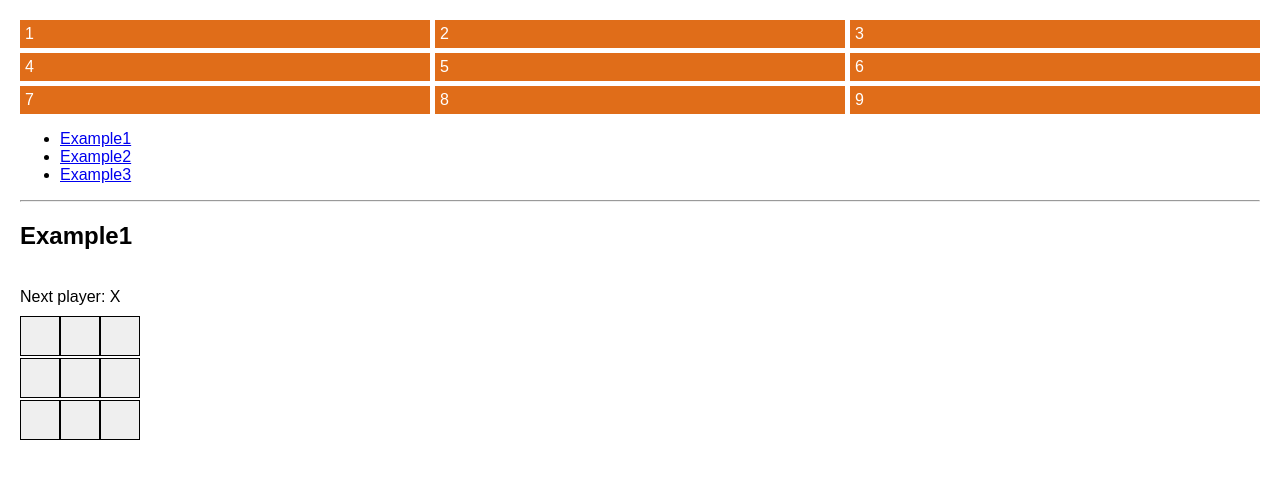
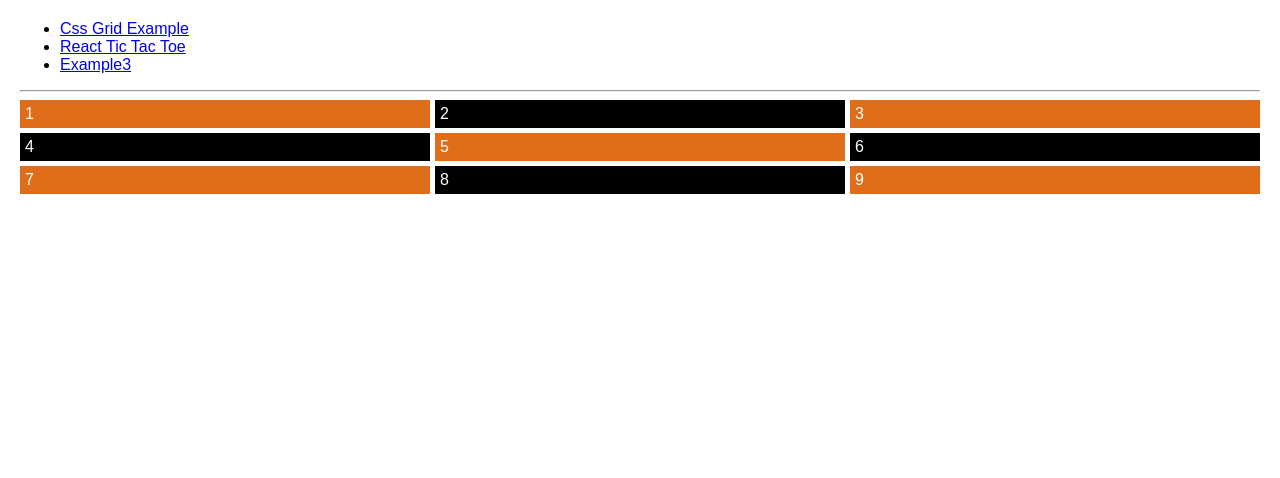
Before and after one commit to bdog72/react-practice-april-1, a React app: page / in a window 1280 px wide. Shown: the top 478 px of the page. Built offline with nearby package versions, Linux system fonts and the light colour scheme.

Commit message:
connected react router with examples

```diff
--- a/src/components/App.js
+++ b/src/components/App.js
@@ -4,13 +4,23 @@ from 'react-router-dom'
 import TicTacToe from './TicTacToe'
 const Example1 = () => (
   <div>
-    <h2>Example1</h2>
+    <div className='wrapper'>
+      <div>1</div>
+      <div>2</div>
+      <div>3</div>
+      <div>4</div>
+      <div>5</div>
+      <div>6</div>
+      <div>7</div>
+      <div>8</div>
+      <div>9</div>
+    </div>
   </div>
 )
 
 const Example2 = () => (
   <div>
-    <h2>Example2</h2>
+    <TicTacToe />
   </div>
 )
 
@@ -26,8 +36,8 @@ const Example3 = ({ match }) => (
     <ul>
       <li>
         <Link to={`${match.url}/rendering`}>
-          Example1
-        </Link>
+        Example1
+      </Link>
       </li>
       <li>
         <Link to={`${match.url}/components`}>
@@ -51,8 +61,8 @@ const BasicExample = () => (
   <Router>
     <div>
       <ul>
-        <li><Link to='/'>Example1</Link></li>
-        <li><Link to='/1'>Example2</Link></li>
+        <li><Link to='/'>Css Grid Example</Link></li>
+        <li><Link to='/1'>React Tic Tac Toe</Link></li>
         <li><Link to='/2'>Example3</Link></li>
       </ul>
       <hr />
@@ -66,20 +76,8 @@ const BasicExample = () => (
 export default class App extends Component {
   render () {
     return <div>
-      <div className='wrapper'>
-        <div>1</div>
-        <div>2</div>
-        <div>3</div>
-        <div>4</div>
-        <div>5</div>
-        <div>6</div>
-        <div>7</div>
-        <div>8</div>
-        <div>9</div>
-      </div>
       <BasicExample />
       <br />
-      <TicTacToe />
     </div>
   }
 }
--- a/src/styles/screen.scss
+++ b/src/styles/screen.scss
@@ -25,6 +25,10 @@ body {
   color: white;
 }
 
+.wrapper div:nth-child(even) {
+  background-color: black;
+}
+
 .square {
   border: 1px solid black;
   width: 40px;
```
